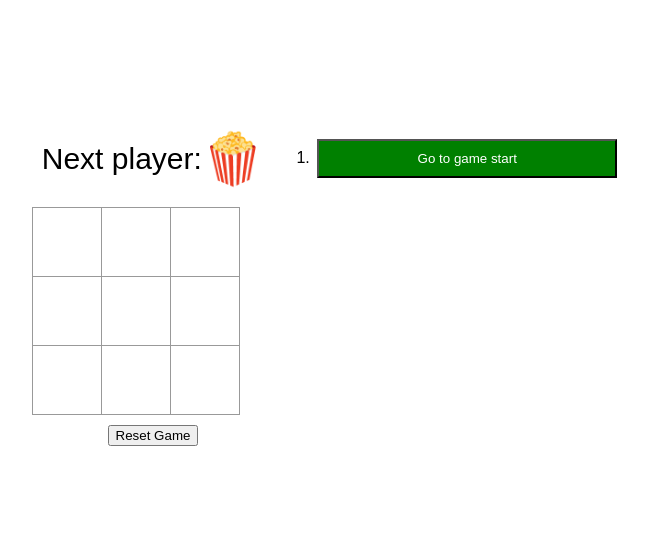
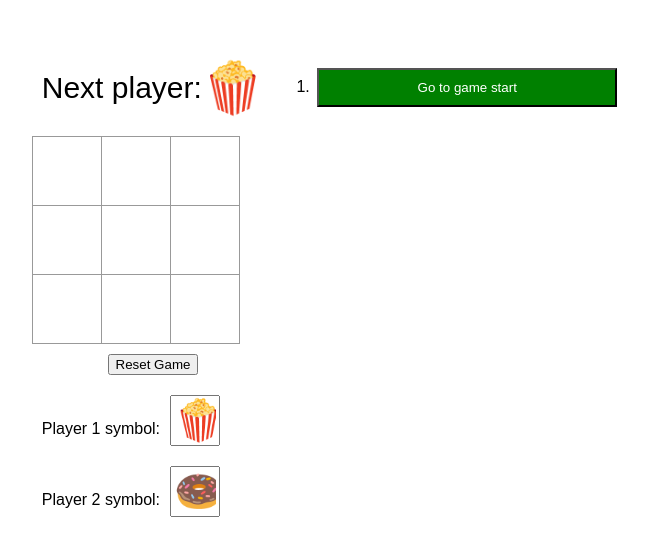
Before and after one commit to chris-schmitz/react-tutorial, a React (Create React App) app: page / in a window 1280 px wide. Shown: the part 112-668 px from the top of the page, without its empty margins (314-962 px from the left). Built offline with nearby package versions, Linux system fonts and the light colour scheme.

Commit message:
Updates readme and adds demo gif

```diff
--- a/src/App.js
+++ b/src/App.js
@@ -161,6 +161,10 @@ function Board({squares, usePrimarySymbol, onPlay, onGameReset}) {
         return false
     }
 
+    function updateSymbols(primarySymbol, secondarySymbol) {
+
+    }
+
     return <>
         <div className="status">
             <span className="status-text">{statusText}</span><span className="status-symbol">{statusSymbol}</span>
@@ -180,6 +184,25 @@ function Board({squares, usePrimarySymbol, onPlay, onGameReset}) {
         </div>
         <div className="actions">
             <button onClick={onGameReset}>Reset Game</button>
+        </div>
+        <div className="symbols">
+            <label htmlFor="primarySymbol">Player 1 symbol:
+                <input
+                    name="primarySymbol"
+                    value={symbols.primarySymbol} maxLength="1"
+                    onChange={e => setSymbols({
+                        primarySymbol: e.target.value,
+                        secondarySymbol: symbols.secondarySymbol
+                    })}
+                />
+            </label>
+            <label htmlFor="secondarySymbol">Player 2 symbol:
+                <input
+                    name="secondarySymbol"
+                    value={symbols.secondarySymbol} maxLength="1"
+                    onChange={e => setSymbols({secondarySymbol: e.target.value, primarySymbol: symbols.primarySymbol})}
+                />
+            </label>
         </div>
     </>
 }
--- a/src/index.css
+++ b/src/index.css
@@ -139,3 +139,18 @@ l1ilm
     color: white;
     background: green;
 }
+
+.symbols {
+    display: flex;
+    flex-direction: column;
+}
+
+.symbols label {
+    margin: 10px;
+}
+
+.symbols input {
+    font-size: 40px;
+    width: 50px;
+    margin-left: 10px;
+}
```
Also changed, not shown: readme_attachments/demo.gif (added), 1 other file (tests, documents, lock files or other folders).
